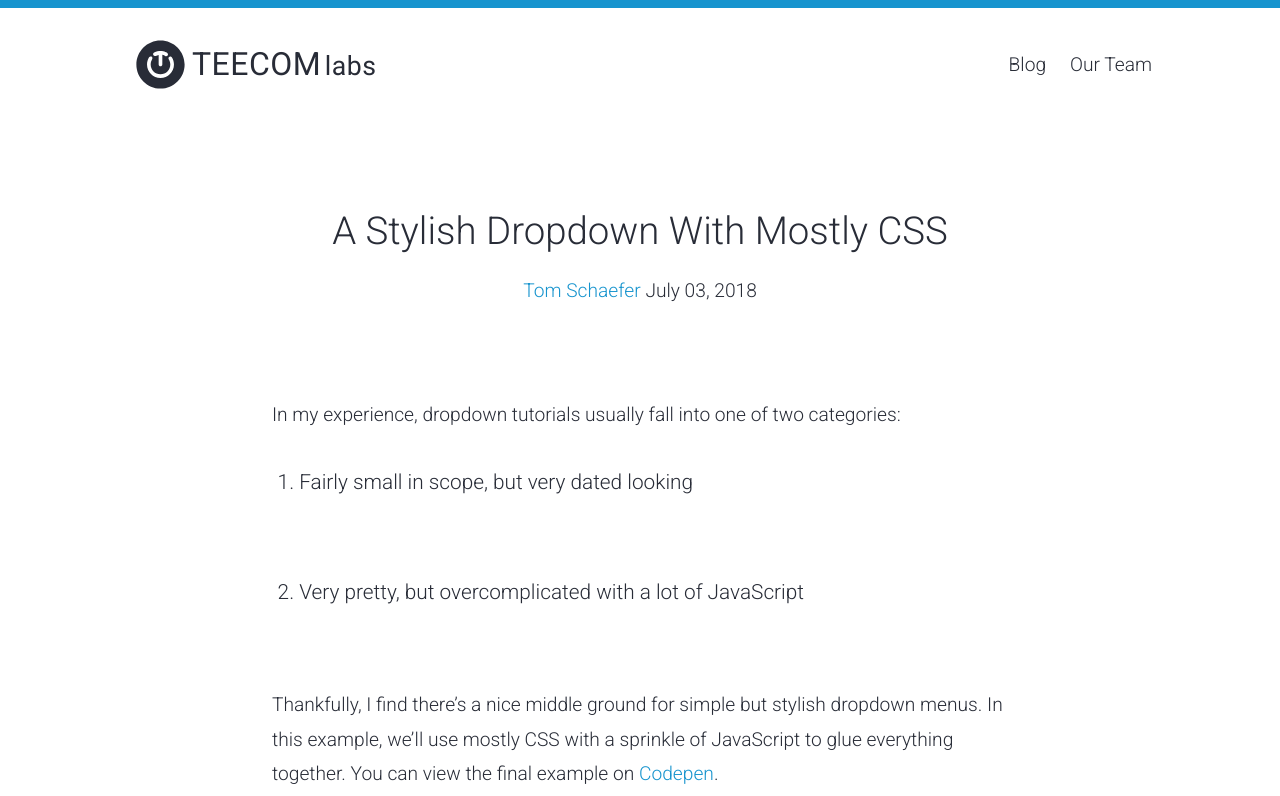
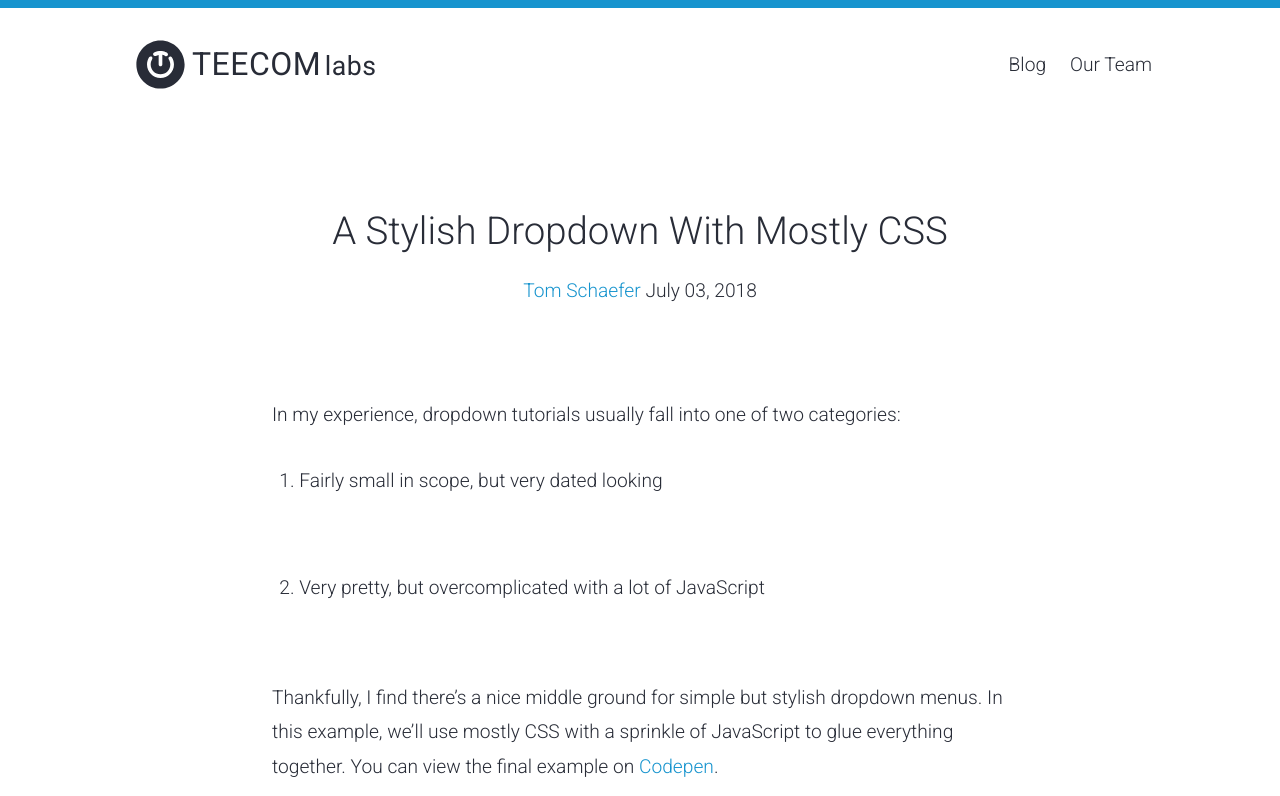
Before and after one commit to TEECOM/teecom.github.io, a Jekyll site: the page built from _posts/2018-07-03-a-stylish-dropdown-with-mostly-css.md, in a window 1280 px wide. Shown: the top 796 px of the page. Built offline with Jekyll 4.4.1, drawn with Linux system fonts in a browser that asks for light colours; grey boxes are pictures that could not be loaded.

Commit message:
Fix list text size

```diff
--- a/_sass/_document.scss
+++ b/_sass/_document.scss
@@ -20,7 +20,7 @@
   }
 
   ul, ol {
-    font-size: 1.3rem;
+    font-size: 1.2rem;
     line-height: 2rem;
     padding-left: 1.7rem;
 
```
